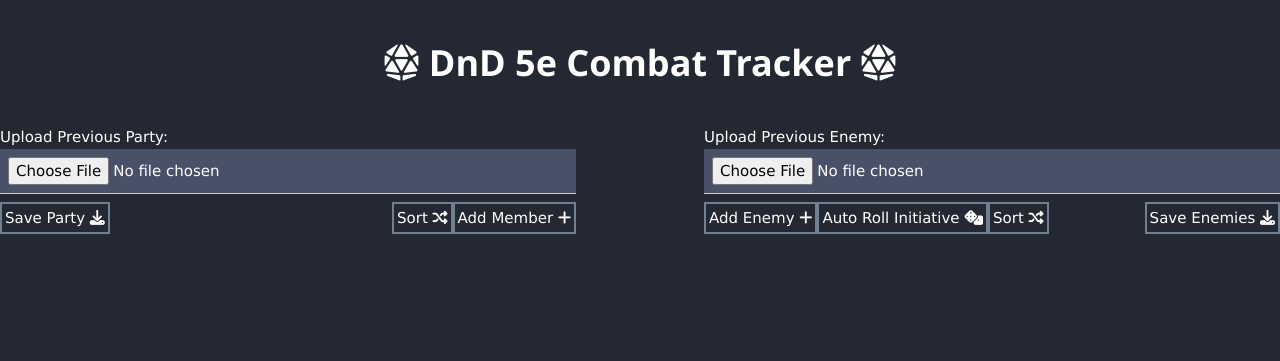
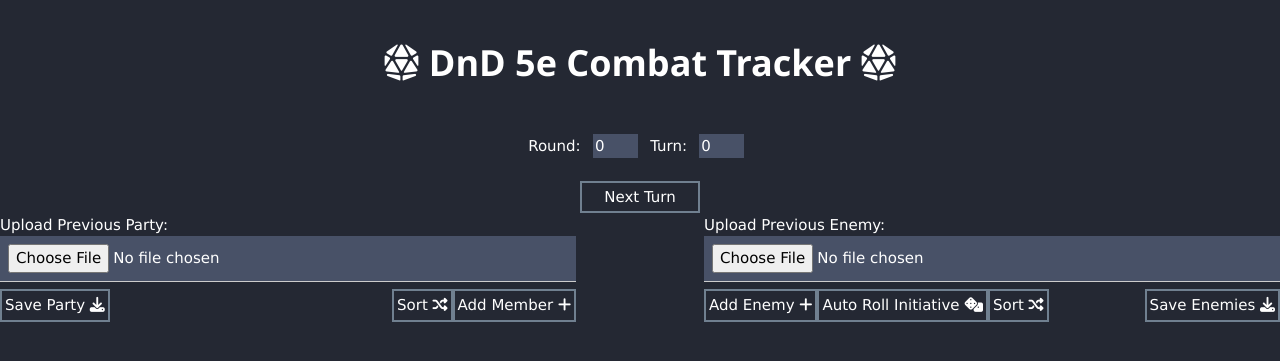
Before and after one commit to gregt114/DnD-5e-Combat-Tracker, a Flask app: page / in a window 1280 px wide. Shown: the top 361 px of the page. Run offline with Flask 2, Linux system fonts and the light colour scheme; some libraries are stand-ins or nearby versions.

Commit message:
added get_all_characters function and next turn button (not functional rn)

```diff
--- a/static/css/index.css
+++ b/static/css/index.css
@@ -5,6 +5,12 @@ body {
 
 h1 {
     margin: 1em;
+}
+
+#round,
+#turn {
+    width: 3em;
+    margin: 0.5em;
 }
 
 .top-button {
@@ -24,6 +30,11 @@ h1 {
     grid-column-start: 1;
     grid-column-end: 1;
     gap: 1em;
+}
+
+#next-turn {
+    width: 8em;
+    margin-top: 1em;
 }
 
 #right {
--- a/static/js/index.js
+++ b/static/js/index.js
@@ -187,7 +187,13 @@ function get_characters(side) {
         characters.push(c);
     });
     return characters;
+}
 
+// Returns list of all character objects, sorted by initiative
+function get_all_characters() {
+    let characters = get_characters("left").concat(get_characters("right"));
+    characters.sort((a, b) => b.initiative - a.initiative);
+    return characters;
 }
 
 // Button is jquery reference to button that was clicked
--- a/templates/index.html
+++ b/templates/index.html
@@ -25,6 +25,15 @@
             <i class="fa-solid fa-dice-d20"></i>
         </b>
     </h1>
+
+    <div class="w3-container w3-center round-turn">
+        Round: <input type="text" id="round" value="0"> Turn: <input type="text" id="turn" value="0">
+    </div>
+
+    <div class="w3-container w3-center">
+        <button id="next-turn" class="w3-display-top-middle w3-button top-button">Next Turn</button>
+    </div>
+
 
     <div class="grid-container">
         <div id="left">
```
Also changed, not shown: README.md.
